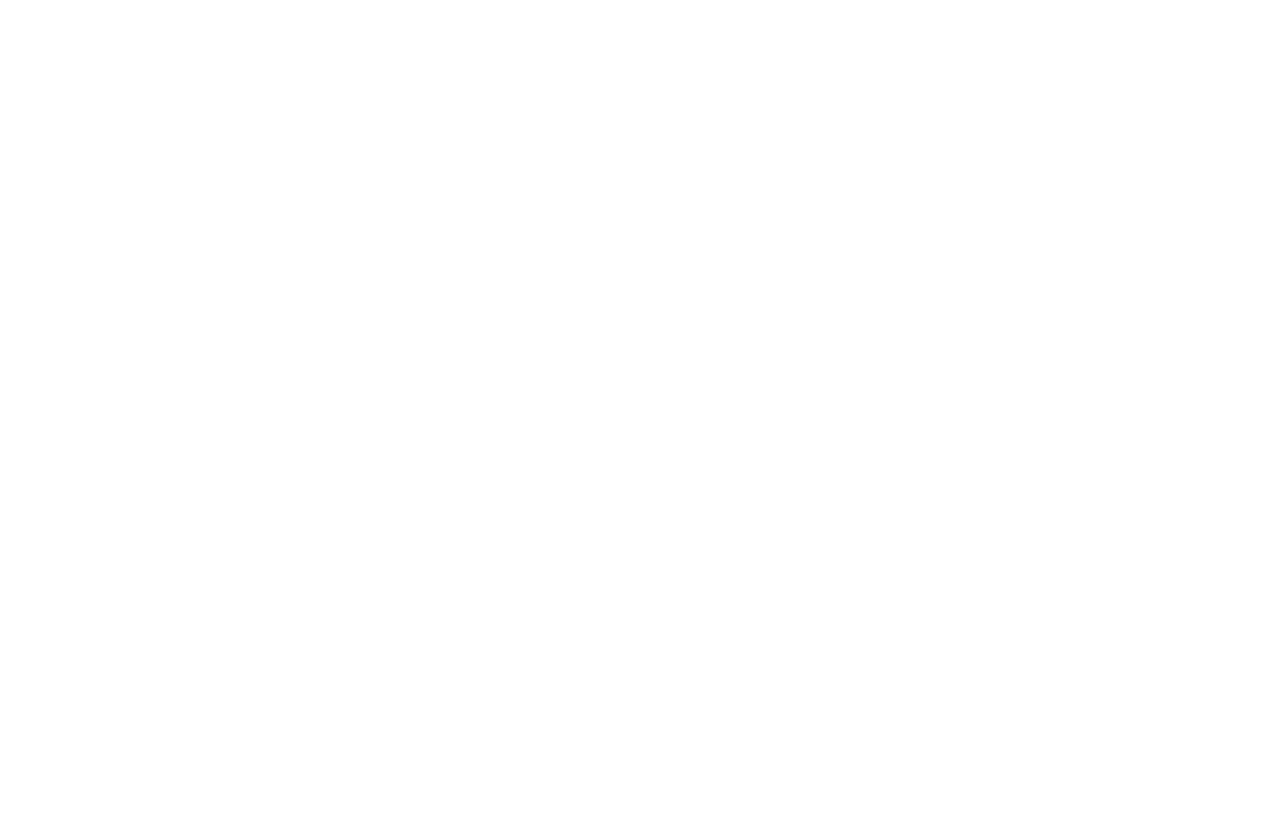
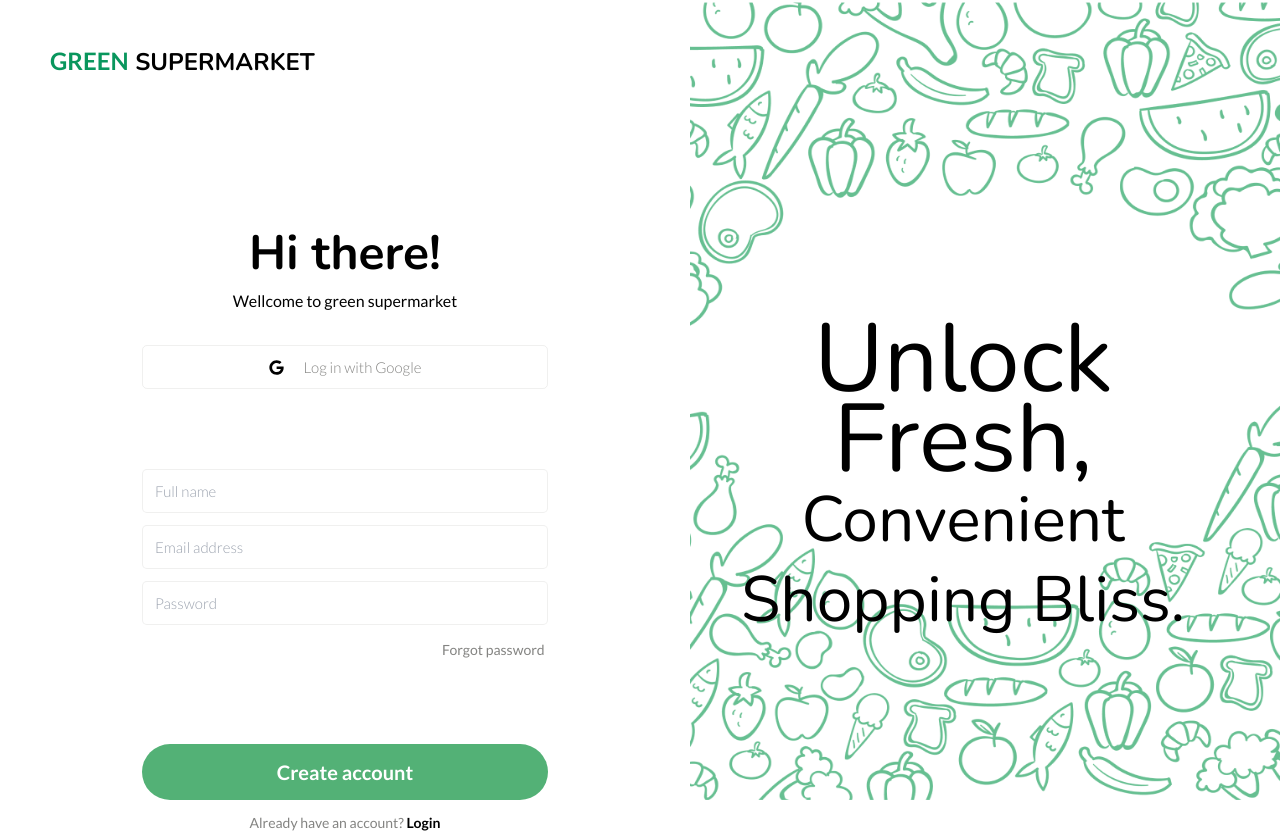
Before and after one commit to PraveenAththanayake/Green_Supermarket, a React (Vite) app in the folder frontend/: page /register in a window 1280 px wide. Before the commit this address had no page. Before the commit the page ends 800 px from the top, so only its background shows below. Built offline with nearby package versions, Linux system fonts and the light colour scheme.

Commit message:
Implement Login And Register

```diff
--- a/frontend/src/App.tsx
+++ b/frontend/src/App.tsx
@@ -4,6 +4,8 @@
 import ProductPage from "./pages/client/product/ProductPage";
 import { lazy, Suspense } from "react";
 import CategoryPage from "./pages/client/category/categoryPage";
+import Login from "./pages/auth/Login";
+import Register from "./pages/auth/Register";
 
 const AdminLayout = lazy(() => import("./pages/admin/AdminLayout"));
 const TopSales = lazy(() => import("./pages/client/topsales/TopSales"));
@@ -26,6 +28,8 @@
       <Suspense fallback={<LoadingSpinner />}>
         <Routes>
           <Route path="/" element={<Home />} />
+          <Route path="/login" element={<Login />} />
+          <Route path="/register" element={<Register />} />
           <Route path="/category" element={<CategoryPage />} />
           <Route path="/category/:categoryId" element={<CategoryDetails />} />
           <Route
--- a/frontend/src/pages/auth/Login.tsx
+++ b/frontend/src/pages/auth/Login.tsx
@@ -0,0 +1,69 @@
+import leftBG from "../../../public/images/Login/LogingVector.png";
+import { FaGoogle } from "react-icons/fa";
+
+const Login = () => {
+  return (
+    <>
+      <div className="flex justify-between max-h-screen">
+        <div className="flex-1 px-[50px]">
+          <h1 className="font-nunito font-extrabold text-[24px] mt-[43px]">
+            <span className="text-[#09965D]">GREEN</span> SUPERMARKET
+          </h1>
+          <div className="flex justify-center items-center mt-[137px]">
+            <div className="w-[406px]">
+              <h2 className="font-nunito font-bold text-[48px] text-center">
+                Hi there!
+              </h2>
+              <p className="text-center mb-[32px]">
+                Wellcome to green supermarket
+              </p>
+              <button className="flex items-center justify-center border border-[#84848220] w-full h-[44px] text-[15px] text-[#848482] font-light rounded-[5px] mb-[80px]">
+                <FaGoogle color="black" className="mr-[20px]" />
+                Log in with Google
+              </button>
+              <input
+                className="border border-[#84848220] w-full h-[44px] text-[15px] text-[#848482] font-light rounded-[5px] outline-0 py-2 px-3 mb-[12px]"
+                type="text"
+                placeholder="Email address"
+              />
+              <input
+                className="border border-[#84848220] w-full h-[44px] text-[15px] text-[#848482] font-light rounded-[5px] outline-0 py-2 px-3 mb-[12px]"
+                type="text"
+                placeholder="Password"
+              />
+              <a
+                href="#"
+                className="inline-block text-[14px] text-[#848482] ml-[300px]"
+              >
+                Forgot password
+              </a>
+              <button className="w-full mt-[83px] h-[56px] bg-[#53B176] text-[20px] font-bold text-white rounded-[50px] mb-[12px]">
+                Log in
+              </button>
+              <p className="font-medium text-[14px] text-[#848482] text-center">
+                Don't have an account?{" "}
+                <a className="text-black font-bold" href="/register">
+                  Sign up
+                </a>
+              </p>
+            </div>
+          </div>
+        </div>
+        <div className="flex flex-1 justify-end relative">
+          <img
+            className="max-w-[704px] w-full h-screen object-fill"
+            src={leftBG}
+            alt="left-bg"
+          />
+          <div className="text-center absolute top-[320px] right-[120px] leading-[80px]">
+            <h3 className="font-nunito text-[64px]">Welcome!</h3>
+            <h3 className="font-nunito text-[48px]">back to</h3>
+            <h3 className="font-nunito text-[48px]">GREEN Supermarket!</h3>
+          </div>
+        </div>
+      </div>
+    </>
+  );
+};
+
+export default Login;
--- a/frontend/src/pages/auth/Register.tsx
+++ b/frontend/src/pages/auth/Register.tsx
@@ -0,0 +1,74 @@
+import leftBG from "../../../public/images/Login/LogingVector.png";
+import { FaGoogle } from "react-icons/fa";
+
+const Register = () => {
+  return (
+    <>
+      <div className="flex justify-between max-h-screen">
+        <div className="flex-1 px-[50px]">
+          <h1 className="font-nunito font-extrabold text-[24px] mt-[43px]">
+            <span className="text-[#09965D]">GREEN</span> SUPERMARKET
+          </h1>
+          <div className="flex justify-center items-center mt-[137px]">
+            <div className="w-[406px]">
+              <h2 className="font-nunito font-bold text-[48px] text-center">
+                Hi there!
+              </h2>
+              <p className="text-center mb-[32px]">
+                Wellcome to green supermarket
+              </p>
+              <button className="flex items-center justify-center border border-[#84848220] w-full h-[44px] text-[15px] text-[#848482] font-light rounded-[5px] mb-[80px]">
+                <FaGoogle color="black" className="mr-[20px]" />
+                Log in with Google
+              </button>
+              <input
+                className="border border-[#84848220] w-full h-[44px] text-[15px] text-[#848482] font-light rounded-[5px] outline-0 py-2 px-3 mb-[12px]"
+                type="text"
+                placeholder="Full name"
+              />
+              <input
+                className="border border-[#84848220] w-full h-[44px] text-[15px] text-[#848482] font-light rounded-[5px] outline-0 py-2 px-3 mb-[12px]"
+                type="text"
+                placeholder="Email address"
+              />
+              <input
+                className="border border-[#84848220] w-full h-[44px] text-[15px] text-[#848482] font-light rounded-[5px] outline-0 py-2 px-3 mb-[12px]"
+                type="text"
+                placeholder="Password"
+              />
+              <a
+                href="#"
+                className="inline-block text-[14px] text-[#848482] ml-[300px]"
+              >
+                Forgot password
+              </a>
+              <button className="w-full mt-[83px] h-[56px] bg-[#53B176] text-[20px] font-bold text-white rounded-[50px] mb-[12px]">
+                Create account
+              </button>
+              <p className="font-medium text-[14px] text-[#848482] text-center">
+                Already have an account?{" "}
+                <a className="text-black font-bold" href="/login">
+                  Login
+                </a>
+              </p>
+            </div>
+          </div>
+        </div>
+        <div className="flex flex-1 justify-end relative">
+          <img
+            className="max-w-[704px] w-full h-screen object-fill"
+            src={leftBG}
+            alt="left-bg"
+          />
+          <div className="text-center absolute top-[320px] right-11 leading-[80px]">
+            <h3 className="font-nunito text-[96px]">Unlock Fresh,</h3>
+            <h3 className="font-nunito text-[64px]">Convenient</h3>
+            <h3 className="font-nunito text-[64px]">Shopping Bliss.</h3>
+          </div>
+        </div>
+      </div>
+    </>
+  );
+};
+
+export default Register;
```
Also changed, not shown: frontend/public/images/Login/LogingVector.png (added), 1 other file (tests, documents, lock files or other folders).
